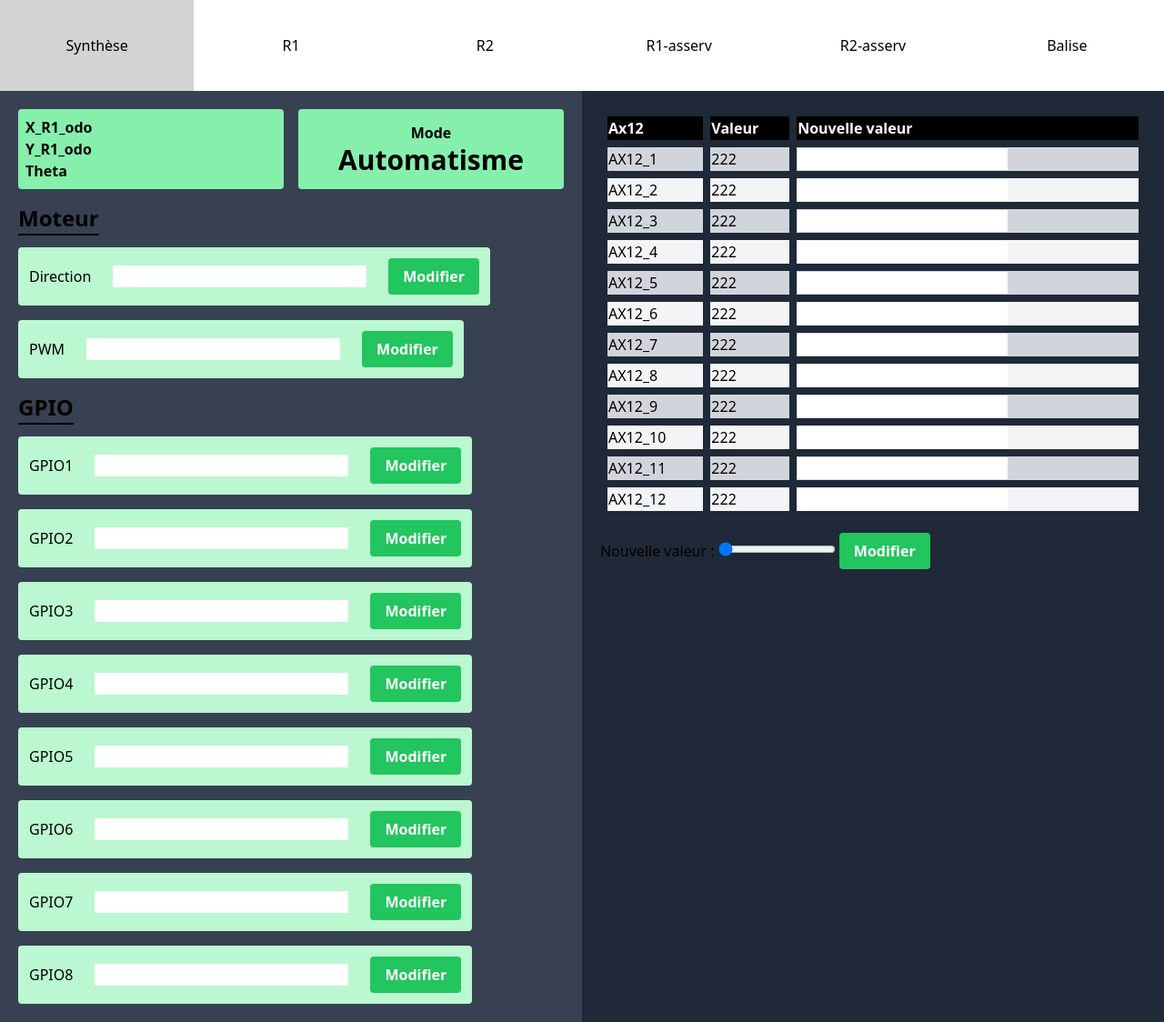
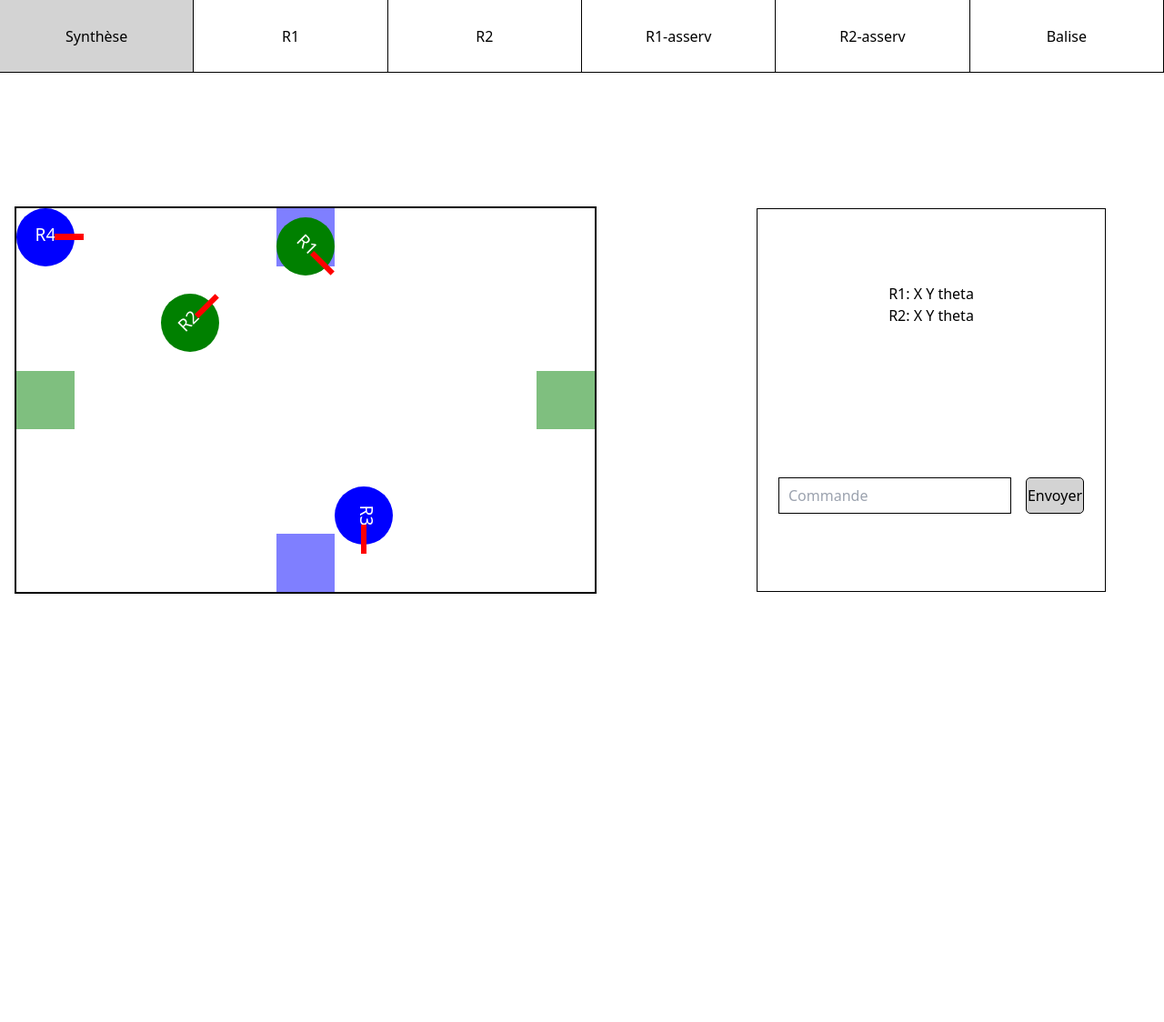
Before and after one commit to OdhDecCos/3m02, a PHP site: page /v2/index.html in a window 1280 px wide. Shown: the whole page at 91% size. After the commit the page ends 653 px from the top, so only its background shows below. Run offline with PHP 8.4, Linux system fonts and the light colour scheme; some libraries are stand-ins or nearby versions.

Commit message:
Ajout structure synthèse

```diff
--- a/v2/index.html
+++ b/v2/index.html
@@ -27,10 +27,33 @@
     <button class="tab-select" data-active="inactive" onclick="tab(event, 'balise')">Balise</button>
   </header>
   <main>
-  <section class="tab" id="synthese" data-active="inactive">
-    <h1>Synthèse</h1>
+    <section class="tab" id="synthese" data-active="active">
+      <div class="synthese-container">
+        <div id="plateau">
+          <div class="depart" id="D1" style="left:0; top:calc(50% - 2.5vw);"></div>
+          <div class="depart" id="D2" style="left:calc(50% - 2.5vw); top:0;"></div>
+          <div class="depart" id="D3" style="left:calc(100% - 5vw); top:calc(50% - 2.5vw);"></div>
+          <div class="depart" id="D4" style="left:calc(50% - 2.5vw); top:calc(100% - 5vw);"></div>
+
+          <div class="robot" id="R1" style="left: calc(50% - 2.5vw);top: calc(10% - 2.5vw);transform: rotate(45deg);">R1</div>
+          <div class="robot" id="R2" style="left: calc(30% - 2.5vw);top: calc(30% - 2.5vw);transform: rotate(-45deg);">R2</div>
+          <div class="robot adv" id="R1-adv" style="left: calc(60% - 2.5vw);top: calc(80% - 2.5vw);transform: rotate(90deg);">R3</div>
+          <div class="robot adv" id="R2-adv" style="left:0;top:0;">R4</div>
+        </div>
+        <div id="synthese-info">
+          <div class="positions">
+            <p>R1: X Y theta</p>
+            <p>R2: X Y theta</p>
+          </div>
+          <div class="ligne-commande">
+            <input type="text" name="commande" id="commande" placeholder="Commande">
+            <button id="conf-commande">Envoyer</button>
+          </div>
+        </div>
+      </div>
+
     </section>
-  <section class="tab" id="R1" data-active="active">
+    <section class="tab" id="R1" data-active="inactive">
       <div class="flex w-screen">
 
         <div class="w-1/2 h-full p-5 bg-gray-700 flex flex-col gap-4">
@@ -134,84 +157,84 @@
                 <td>AX12_1</td>
                 <td>222</td>
                 <td><label>
-                <input type="text"/>
+                    <input type="text" />
                   </label></td>
               </tr>
               <tr class="even:bg-gray-100 odd:bg-gray-300">
                 <td>AX12_2</td>
                 <td>222</td>
                 <td><label>
-                <input type="text"/>
+                    <input type="text" />
                   </label></td>
               </tr>
               <tr class="even:bg-gray-100 odd:bg-gray-300">
                 <td>AX12_3</td>
                 <td>222</td>
                 <td><label>
-                <input type="text"/>
+                    <input type="text" />
                   </label></td>
               </tr>
               <tr class="even:bg-gray-100 odd:bg-gray-300">
                 <td>AX12_4</td>
                 <td>222</td>
                 <td><label>
-                <input type="text"/>
+                    <input type="text" />
                   </label></td>
               </tr>
               <tr class="even:bg-gray-100 odd:bg-gray-300">
                 <td>AX12_5</td>
                 <td>222</td>
                 <td><label>
-                <input type="text"/>
+                    <input type="text" />
                   </label></td>
               </tr>
               <tr class="even:bg-gray-100 odd:bg-gray-300">
                 <td>AX12_6</td>
                 <td>222</td>
                 <td><label>
-                <input type="text"/>
+                    <input type="text" />
                   </label></td>
               </tr>
               <tr class="even:bg-gray-100 odd:bg-gray-300">
                 <td>AX12_7</td>
                 <td>222</td>
                 <td><label>
-                <input type="text"/>
+                    <input type="text" />
                   </label></td>
               </tr>
               <tr class="even:bg-gray-100 odd:bg-gray-300">
                 <td>AX12_8</td>
                 <td>222</td>
                 <td><label>
-                <input type="text"/>
+                    <input type="text" />
                   </label></td>
               </tr>
               <tr class="even:bg-gray-100 odd:bg-gray-300">
                 <td>AX12_9</td>
                 <td>222</td>
                 <td><label>
-                <input type="text"/>
+                    <input type="text" />
                   </label></td>
               </tr>
               <tr class="even:bg-gray-100 odd:bg-gray-300">
                 <td>AX12_10</td>
                 <td>222</td>
                 <td><label>
-                <input type="text"/>
+                    <input type="text" />
                   </label></td>
               </tr>
               <tr class="even:bg-gray-100 odd:bg-gray-300">
                 <td>AX12_11</td>
                 <td>222</td>
                 <td><label>
-                <input type="text"/>
+                    <input type="text" />
                   </label></td>
               </tr>
               <tr class="even:bg-gray-100 odd:bg-gray-300">
                 <td>AX12_12</td>
                 <td>222</td>
                 <td><label>
-                <input type="text"/>
+                    <input type="text" />
                   </label></td>
               </tr>
             </tbody>
@@ -241,4 +264,5 @@
   </main>
 </body>
 <script src="index.js"></script>
+
 </html>
--- a/v2/main.css
+++ b/v2/main.css
@@ -1,16 +1,32 @@
+html {
+    height: 100%;
+}
+
 body {
     margin: 0;
     padding: 0;
+    height: 100%;
+    display: flex;
+    flex-flow: column;
+}
+
+:root {
+    --couleur-equipe: green;
+    --couleur-adv: blue;
 }
 
 header {
+    height: 100%;
+    flex: 0 1 80px;
     display: grid;
     grid-template-columns: 1fr 1fr 1fr 1fr 1fr 1fr;
+    border-bottom: 1px solid black;
 }
 
 .tab-select {
-    height: 100px;
+    height: 100%;
     background-color: white;
+    border-right: 1px solid black;
 }
 
 .tab-select[data-active="active"] {
@@ -18,11 +34,14 @@ header {
 }
 
 main {
+    flex: 1 1 auto;
     position: relative;
 }
 
 .tab {
     position: absolute;
+    height: 100%;
+    width: 100%;
 }
 
 .tab[data-active="inactive"] {
@@ -33,3 +52,102 @@ h1 {
     margin: 0;
     padding: 0;
 }
+
+.synthese-container {
+    height: 100%;
+    display: flex;
+    align-items: center;
+    justify-content: space-between;
+    width: 100%;
+}
+
+#plateau {
+    position: relative;
+    margin: 1rem;
+    width: 50vw;
+    aspect-ratio: 3/2;
+    border: 2px solid black;
+}
+
+.robot {
+    box-sizing: border-box;
+    position: absolute;
+    height: 5vw;
+    width: 5vw;
+    border-radius: 50%;
+    background-color: var(--couleur-equipe);
+    color: white;
+    text-align: center;
+    padding: 1.2vw;
+    font-size: 1.5vw;
+}
+
+.robot::after {
+    display: block;
+    position: absolute;
+    left: 65%;
+    top: 45%;
+    content: "";
+    width: 50%;
+    height: 10%;
+    background-color: red;
+}
+
+.adv {
+    background-color: var(--couleur-adv);
+}
+
+.depart {
+    position: absolute;
+    height: 5vw;
+    width: 5vw;
+    opacity: 50%;
+}
+
+.depart:nth-child(even) {
+    background-color: var(--couleur-adv);
+}
+
+.depart:nth-child(odd) {
+    background-color: var(--couleur-equipe);
+}
+
+#synthese-info {
+    width: 30vw;
+    height: 33vw;
+    border: 1px solid black;
+    margin-right: 4rem;
+    display: flex;
+    flex-flow: column;
+}
+
+.positions {
+    height: 50%;
+    display: flex;
+    flex-flow: column;
+    align-items: center;
+    justify-content: center;
+}
+
+.ligne-commande {
+    display: flex;
+    gap: 1rem;
+    align-items: center;
+    justify-content: center;
+    height: 50%;
+}
+
+#commande {
+    border: 1px solid black;
+    height: 5vh;
+    width: 20vw;
+    padding-left: 10px;
+}
+
+#conf-commande {
+    background-color: lightgray;
+    height: 5vh;
+    width: 5vw;
+    border: 1px solid black;
+    border-radius: 5px;
+}
```
Lines whose indentation alone changed are shown as unchanged.
